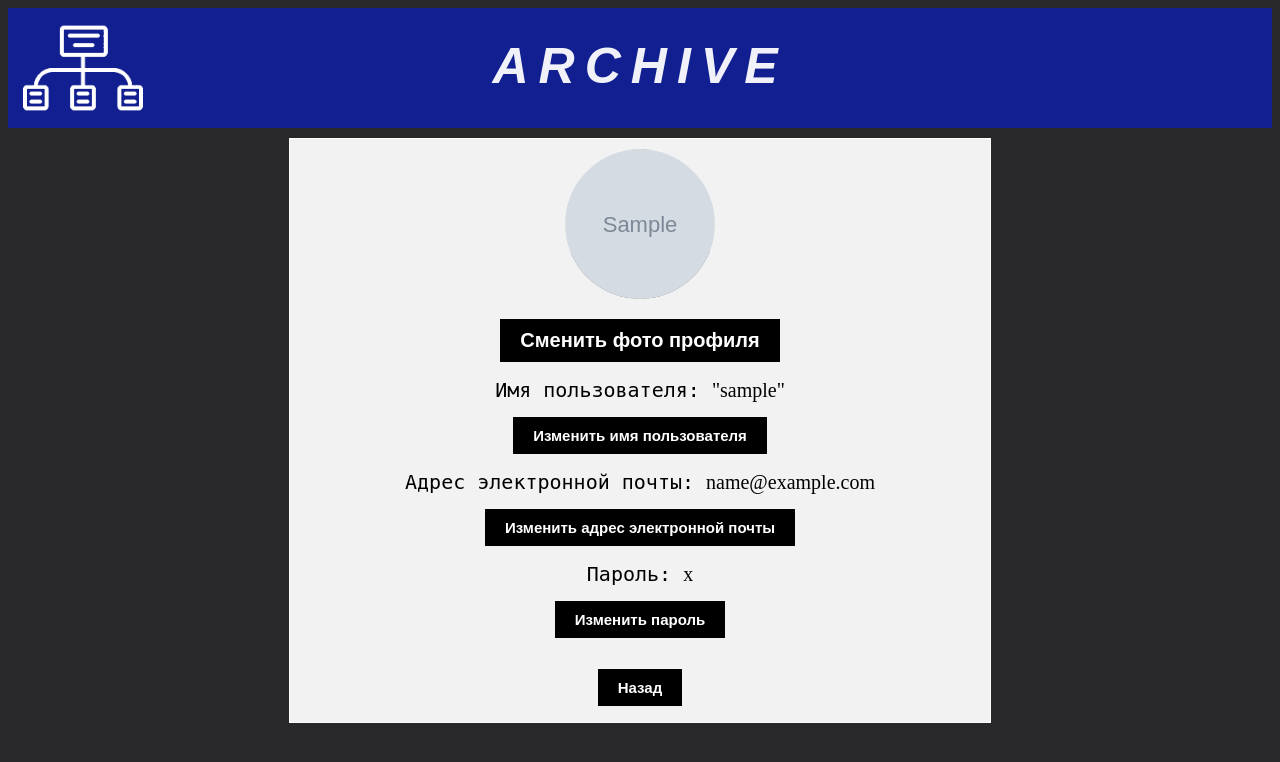
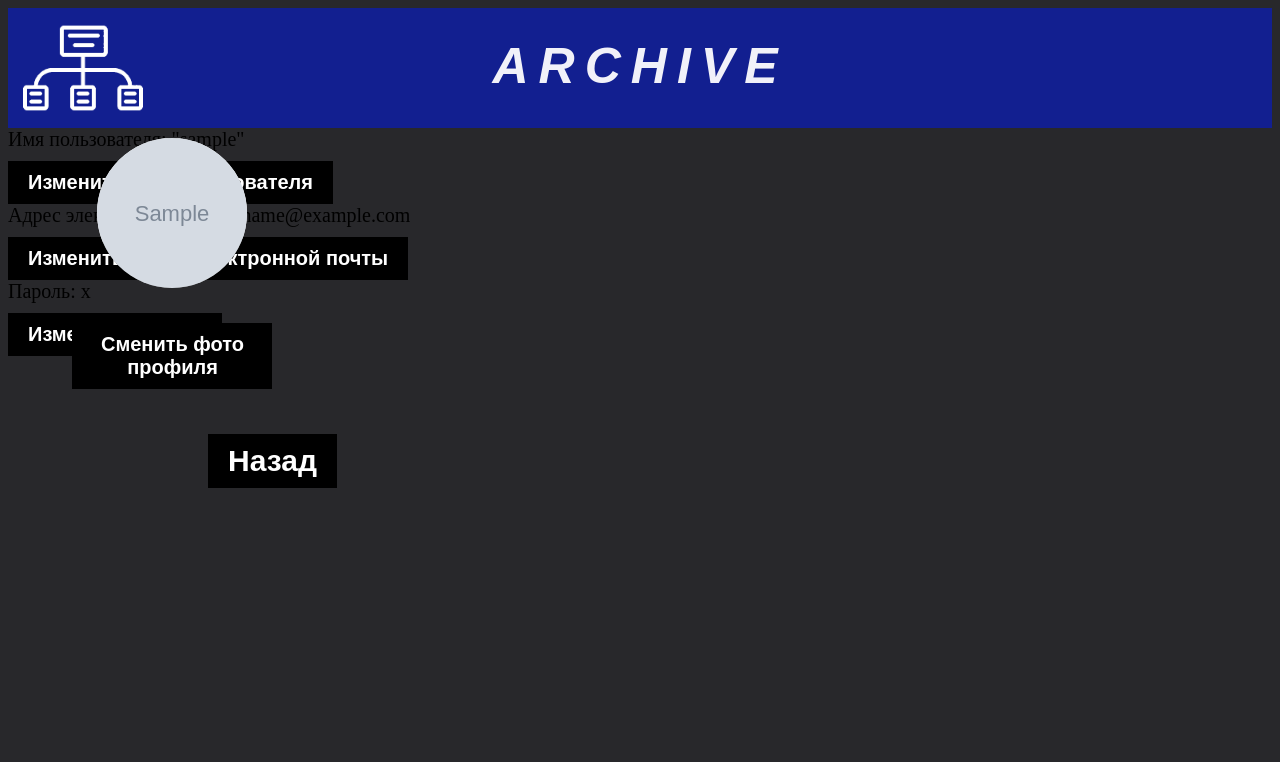
Before and after one commit to kooooozh/file-archive, a Django app: template archive/dbtools/templates/profile.html in a window 1280 px wide. Shown: the top 762 px of the page. Run offline with Django 3.2, Linux system fonts and the light colour scheme; tables that the repository leaves empty hold one stand-in row (values such as "Sample post"); the template is opened without the code that fills it: values that come from a table or form of the project are taken from there, most other values are stand-ins (such as "Sample title", 1, 10 or a date in 2020); grey boxes marked "Sample" are stand-in pictures.

Commit message:
Update profile.html

```diff
--- a/archive/dbtools/templates/profile.html
+++ b/archive/dbtools/templates/profile.html
@@ -1,7 +1,8 @@
 {% extends 'base.html' %}
 
 {% block pagecontent %}
-<div class="user-info" align="center">
+<div style="position: absolute;">
+    <div class="person-view" align="center">
         <div class="avatar">
             {% if avatar %}
             <img
@@ -11,34 +12,29 @@
             />
             {% endif %}
         </div>
-    <div align="center" style="border: none; max-width: 700px; margin-top: 5px;">
+        <div align="center" style="border: none; width: 200px; margin-top: 20px;">
             <button type="button" onclick="window.location.href='{% url edit_page photo_edit %}'">Сменить фото профиля</button>
         </div>
-    <div align="center" style="border: none; max-width: 700px;">
-        <p>
-            <label class="user-field"><tt>Имя пользователя: </tt></label>
+    </div>
+    <div style="margin-top: 30px; margin-left: 200px;">
+        <button style="font-size: 30px;" onclick="window.location.href='{% url back_page %}'">Назад</button><br>
+    </div>
+</div>
+<div class="block">
+    <div class="user">
+        <label class="user-field">Имя пользователя: </label>
         <label class="user-field">"{{ username }}"</label><br>
-            <button style="font-size: 15px;" onclick="window.location.href='{% url edit_page username_edit %}'">Изменить имя пользователя</button>
-        </p>
+        <button style="font-size: 20px; margin-top: 10px;" onclick="window.location.href='{% url edit_page username_edit %}'">Изменить имя пользователя</button>
     </div>
-    <div align="center" style="border: none; max-width: 700px; margin-top: 5px;">
-        <p>
-            <label class="user-field"><tt>Адрес электронной почты: </tt></label>
+    <div class="user">
+        <label class="user-field">Адрес электронной почты: </label>
         <label class="user-field">{{ email }}</label><br>
-            <button style="font-size: 15px;" onclick="window.location.href='{% url edit_page email_edit %}'">Изменить адрес электронной почты</button>
-        </p>
+        <button style="font-size: 20px; margin-top: 10px;" onclick="window.location.href='{% url edit_page email_edit %}'">Изменить адрес электронной почты</button>
     </div>
-    <div align="center" style="border: none; max-width: 700px; margin-top: 5px;">
-        <p>
-            <label class="user-field"><tt>Пароль: </tt></label>
+    <div class="user">
+        <label class="user-field">Пароль: </label>
         <label class="user-field">{{ password }}</label><br>
-            <button style="font-size: 15px;" onclick="window.location.href='{% url edit_page password_edit %}'">Изменить пароль</button>
-        </p>
-    </div>
-    <div>
-        <p>
-            <button style="font-size: 15px;" onclick="window.location.href='{% url back_page %}'">Назад</button><br>
-        </p>
+        <button style="font-size: 20px; margin-top: 10px;" onclick="window.location.href='{% url edit_page password_edit %}'">Изменить пароль</button>
     </div>
 </div>
 {% endblock %}
```
Lines whose indentation alone changed are shown as unchanged.
